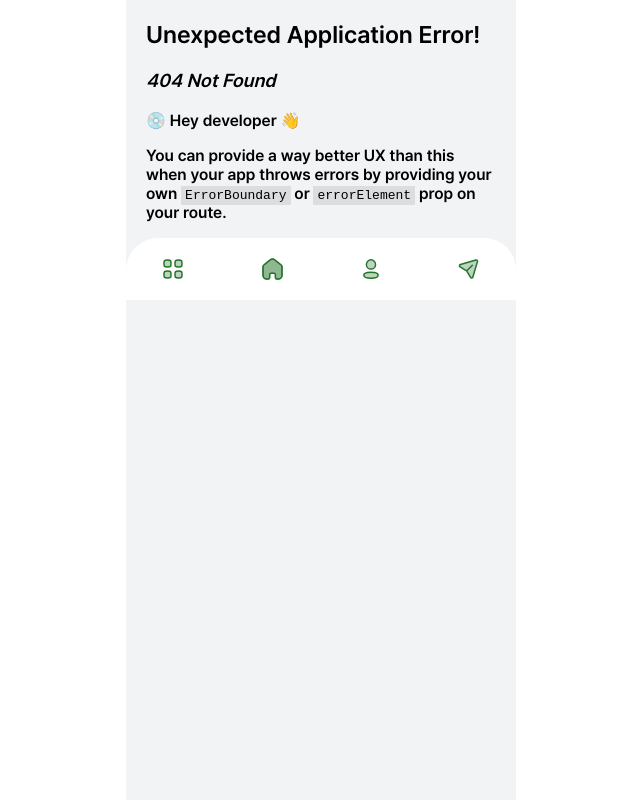
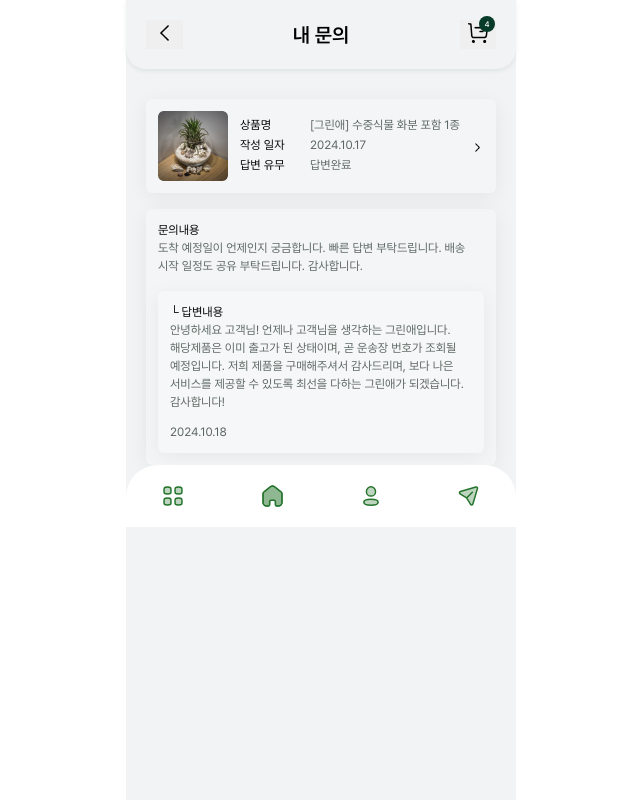
Before and after one commit to PlantHostel/PlantHostel-client, a React (Vite) app: page /inquries/1 in a window 1280 px wide. Before the commit this address had no page. Shown: the whole page, without its empty margins (319-959 px from the left). Built offline with nearby package versions, Linux system fonts and the light colour scheme.

Commit message:
내 문의 답변 전/후 페이지 퍼블리싱

```diff
--- /dev/null
+++ b/src/components/inquiry/InquiryItem.tsx
@@ -0,0 +1,77 @@
+import CommonBox from "../common/CommonBox";
+import { InfoText } from "../common/InfoText";
+import ArrowRight from "../../assets/arrow-right.png";
+import PlantImage from "../../assets/info-plant.png";
+import moment from "moment";
+import styled from "styled-components";
+
+interface InquiryItemProps {
+  item: {
+    id: number;
+    productNm: string;
+    createdAt: Date;
+    isReply: boolean;
+  };
+}
+
+export const InquiryItem = ({ item }: InquiryItemProps) => {
+  return (
+    <InquiryItemContainer>
+      <CommonBox>
+        <img className="item-img" src={PlantImage} />
+        <div className="item-info">
+          <InfoText label="상품명" value={item.productNm} wordBreak="nowrap" />
+          <InfoText
+            label="작성 일자"
+            value={moment(item.createdAt).format("YYYY.MM.DD")}
+            wordBreak="nowrap"
+          />
+          <InfoText
+            label="답변 유무"
+            value={item.isReply ? "답변완료" : "대기중"}
+            wordBreak="nowrap"
+          />
+        </div>
+        <div className="arrow-button">
+          <img src={ArrowRight} />
+        </div>
+      </CommonBox>
+    </InquiryItemContainer>
+  );
+};
+
+const InquiryItemContainer = styled.div`
+  .box {
+    display: flex;
+    gap: 12px;
+    margin-bottom: 16px;
+    cursor: pointer;
+    align-items: center;
+    position: relative;
+  }
+
+  .box .value {
+  }
+
+  .item-img {
+    width: 70px;
+  }
+
+  .item-info {
+    display: flex;
+    flex-direction: column;
+  }
+
+  .arrow-button {
+    width: 20px;
+    height: 20px;
+  }
+
+  .arrow-button img {
+    width: 1em;
+    height: 1em;
+    position: absolute;
+    right: 12px;
+    top: 45%;
+  }
+`;
--- a/src/pages/Inquiries.tsx
+++ /dev/null
@@ -1,116 +0,0 @@
-import styled from "styled-components";
-import { IconButton } from "../components/common/IconButton";
-import ArrowLeft from "../assets/arrow-left.png";
-import CartImage from "../assets/cart.png";
-import { BorderHeader } from "../components/common/BorderHeader";
-import CommonBox from "../components/common/CommonBox";
-import { InfoText } from "../components/common/InfoText";
-import PlantImage from "../assets/info-plant.png";
-import ArrowRight from "../assets/arrow-right.png";
-
-export const Inquiries = () => {
-  const data = [
-    {
-      id: 1,
-      productNm: "[그린애] 수중식물 화분 포함 1종",
-      createdAt: "2024.10.17",
-      isReply: false,
-    },
-    {
-      id: 2,
-      productNm: "[그린애] 수중식물 화분 포함 1종",
-      createdAt: "2024.10.17",
-      dueDate: false,
-    },
-    {
-      id: 3,
-      productNm: "[그린애] 수중식물 화분 포함 1종",
-      createdAt: "2024.10.17",
-      dueDate: false,
-    },
-    {
-      id: 4,
-      productNm: "[그린애] 수중식물 화분 포함 1종",
-      createdAt: "2024.10.17",
-      dueDate: false,
-    },
-    {
-      id: 5,
-      productNm: "[그린애] 수중식물 화분 포함 1종",
-      createdAt: "2024.10.17",
-      dueDate: false,
-    },
-  ];
-
-  return (
-    <InquriesContainer>
-      <BorderHeader
-        title="문의내역"
-        left={<IconButton icon={ArrowLeft} />}
-        right={<IconButton icon={CartImage} count={4} alarmColor="#073a29" />}
-      />
-      {data.map((item, index) => {
-        return (
-          <CommonBox key={index}>
-            <img className="item-img" src={PlantImage} />
-            <div className="item-info">
-              <InfoText
-                label="상품명"
-                value={item.productNm}
-                wordBreak="nowrap"
-              />
-              <InfoText
-                label="작성 일자"
-                value={item.createdAt}
-                wordBreak="nowrap"
-              />
-              <InfoText
-                label="답변 유무"
-                value={item.isReply ? "답변완료" : "대기중"}
-                wordBreak="nowrap"
-              />
-            </div>
-            <div className="arrow-button">
-              <img src={ArrowRight} />
-            </div>
-          </CommonBox>
-        );
-      })}
-    </InquriesContainer>
-  );
-};
-const InquriesContainer = styled.div`
-  .box {
-    display: flex;
-    gap: 12px;
-    margin-bottom: 16px;
-    cursor: pointer;
-    align-items: center;
-    position: relative;
-  }
-
-  .box .value {
-  }
-
-  .item-img {
-    width: 70px;
-  }
-
-  .item-info {
-    display: flex;
-    flex-direction: column;
-  }
-
-  .arrow-button {
-    width: 20px;
-    height: 20px;
-  }
-
-  .arrow-button img {
-    width: 1em;
-    height: 1em;
-    position: absolute;
-    right: 12px;
-    top: 45%;
-  }
-`;
--- /dev/null
+++ b/src/pages/inquiry/Inquiries.tsx
@@ -0,0 +1,54 @@
+import styled from "styled-components";
+import ArrowLeft from "../../assets/arrow-left.png";
+import CartImage from "../../assets/cart.png";
+import { BorderHeader } from "../../components/common/BorderHeader";
+import { IconButton } from "../../components/common/IconButton";
+import { InquiryItem } from "../../components/inquiry/InquiryItem";
+
+export const Inquiries = () => {
+  const data = [
+    {
+      id: 1,
+      productNm: "[그린애] 수중식물 화분 포함 1종",
+      createdAt: new Date(2024, 9, 17),
+      isReply: false,
+    },
+    {
+      id: 2,
+      productNm: "[그린애] 수중식물 화분 포함 1종",
+      createdAt: new Date(2024, 9, 17),
+      isReply: false,
+    },
+    {
+      id: 3,
+      productNm: "[그린애] 수중식물 화분 포함 1종",
+      createdAt: new Date(2024, 9, 17),
+      isReply: false,
+    },
+    {
+      id: 4,
+      productNm: "[그린애] 수중식물 화분 포함 1종",
+      createdAt: new Date(2024, 9, 17),
+      isReply: false,
+    },
+    {
+      id: 5,
+      productNm: "[그린애] 수중식물 화분 포함 1종",
+      createdAt: new Date(2024, 9, 17),
+      isReply: false,
+    },
+  ];
+
+  return (
+    <>
+      <BorderHeader
+        title="문의내역"
+        left={<IconButton icon={ArrowLeft} />}
+        right={<IconButton icon={CartImage} count={4} alarmColor="#073a29" />}
+      />
+      {data.map((item, index) => {
+        return <InquiryItem item={item} key={index} />;
+      })}
+    </>
+  );
+};
--- /dev/null
+++ b/src/pages/inquiry/InquiryDetail.tsx
@@ -0,0 +1,82 @@
+import styled from "styled-components";
+import { BorderHeader } from "../../components/common/BorderHeader";
+import ArrowLeft from "../../assets/arrow-left.png";
+import CartImage from "../../assets/cart.png";
+import { IconButton } from "../../components/common/IconButton";
+import { InquiryItem } from "../../components/inquiry/InquiryItem";
+import moment from "moment";
+
+export const InquiryDetail = () => {
+  const data = {
+    id: 1,
+    productNm: "[그린애] 수중식물 화분 포함 1종",
+    createdAt: new Date(2024, 9, 17),
+    isReply: true,
+    replyContent:
+      "안녕하세요 고객님! 언제나 고객님을 생각하는 그린애입니다. 해당제품은 이미 출고가 된 상태이며, 곧 운송장 번호가 조회될 예정입니다. 저희 제품을 구매해주셔서 감사드리며, 보다 나은 서비스를 제공할 수 있도록 최선을 다하는 그린애가 되겠습니다. 감사합니다!",
+    replyCreatedAt: new Date(2024, 9, 18),
+  };
+
+  return (
+    <>
+      <BorderHeader
+        title="내 문의"
+        left={<IconButton icon={ArrowLeft} />}
+        right={<IconButton icon={CartImage} alarmColor="#073a29" count={4} />}
+      />
+      <InquiryItem item={data} />
+      <ReplyContainer>
+        <div className="label">문의내용</div>
+        <div className="content">
+          도착 예정일이 언제인지 궁금합니다. 빠른 답변 부탁드립니다. 배송 시작
+          일정도 공유 부탁드립니다. 감사합니다.
+        </div>
+        {data.isReply && (
+          <div className="reply-container">
+            <div className="reply-label">└ 답변내용</div>
+            <div className="reply-content">{data.replyContent}</div>
+            <div className="reply-createdAt">
+              {moment(data.replyCreatedAt).format("YYYY.MM.DD")}
+            </div>
+          </div>
+        )}
+      </ReplyContainer>
+    </>
+  );
+};
+
+const ReplyContainer = styled.div`
+  padding: 12px;
+  border-radius: 6px;
+  background: rgba(255, 255, 255, 0.15);
+  box-shadow: 0px 4px 20px rgba(0, 0, 0, 0.06);
+
+  .label,
+  .content,
+  .reply-label,
+  .reply-content,
+  .reply-createdAt {
+    font-size: 12px;
+    line-height: 18px;
+    font-family: "Pretendard-Regular";
+  }
+
+  .content,
+  .reply-content,
+  .reply-createdAt {
+    word-break: keep-all;
+    color: #5d6762;
+  }
+
+  .reply-container {
+    padding: 12px;
+    margin-top: 16px;
+    background: rgba(255, 255, 255, 0.15);
+    box-shadow: 0px 4px 20px rgba(0, 0, 0, 0.06);
+    border-radius: 6px;
+  }
+
+  .reply-createdAt {
+    margin-top: 12px;
+  }
+`;
--- a/src/routes/router.tsx
+++ b/src/routes/router.tsx
@@ -17,11 +17,12 @@ import { Store } from "../pages/store/Store";
 import ExchangeReturn from "../pages/order-history/ExchangeReturn";
 import { ProductDetail } from "../pages/store/ProductDetail";
 import { Reviews } from "../pages/store/Reviews";
-import { Inquiries } from "../pages/Inquiries";
+import { Inquiries } from "../pages/inquiry/Inquiries";
 import { WriteReview } from "../pages/review/WriteReview";
 import { FindAccount } from "../pages/find-account/FindAccount";
 import { FindAccountCheck } from "../pages/find-account/FindAccountCheck";
 import { ResetPassword } from "../pages/find-account/ResetPassword";
+import { InquiryDetail } from "../pages/inquiry/InquiryDetail";
 
 export const router = createBrowserRouter([
   {
@@ -88,6 +89,7 @@ export const router = createBrowserRouter([
   { path: "reviews", element: <Reviews /> },
   { path: "review/write", element: <WriteReview /> },
   { path: "inquries", element: <Inquiries /> },
+  { path: "inquries/:id", element: <InquiryDetail /> },
   { path: "find-account", element: <FindAccount /> },
   { path: "find-account/check", element: <FindAccountCheck type="password" /> },
   { path: "find-account/reset-password", element: <ResetPassword /> },
```
